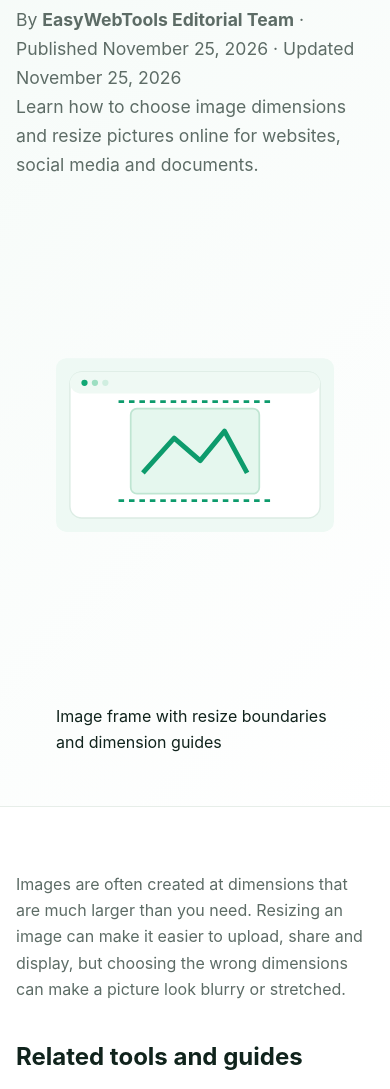
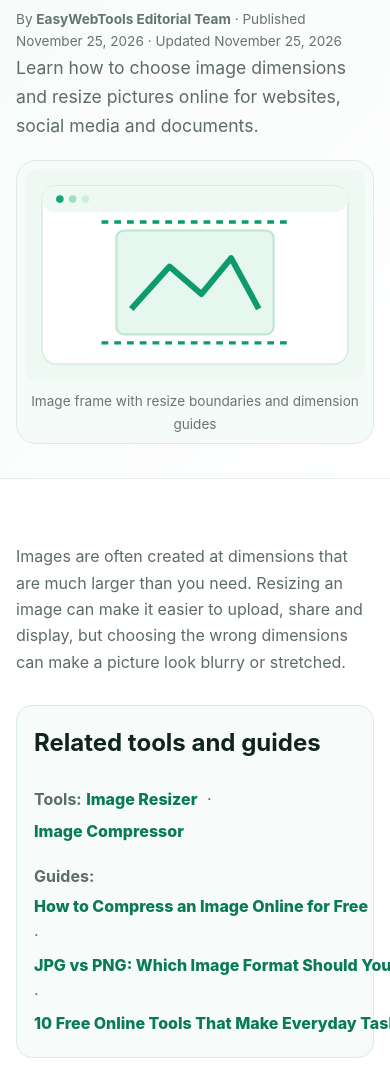
Before and after one commit to smail1983/EasyWebTools, a plain HTML site: page article-image-resizer.html in a window 390 px wide. Shown: the part 503-1592 px from the top of the page. Drawn offline with Linux system fonts and the light colour scheme.

Commit message:
Add responsive styling for article metadata and illustrations

```diff
--- a/assets/style.css
+++ b/assets/style.css
@@ -90,3 +90,19 @@ pre {
     font-size: 0.9rem;
   }
 }
+
+
+/* Article editorial elements */
+.article-byline{margin:12px 0 0!important;color:#64756d!important;font-size:.92rem!important}
+.article-illustration{margin:26px 0 0;padding:14px;background:#f5fbf8;border:1px solid #dcece4;border-radius:20px}
+.article-illustration img{display:block;width:100%;height:auto;max-width:800px;margin:0 auto;border-radius:13px}
+.article-illustration figcaption{margin-top:9px;color:#68766f;font-size:.85rem;text-align:center}
+.article-resource-links{margin:30px 0;padding:22px;border:1px solid #dcece4;border-radius:16px;background:#f7fbf9}
+.article-resource-links h2{margin-top:0}
+.article-resource-links p:last-child{margin-bottom:0}
+.article-resource-links a{display:inline-block;margin:3px 5px 3px 0}
+.related-articles{margin-top:38px;padding-top:24px;border-top:1px solid #e0e9e4}
+.related-articles h2{margin-top:0}
+.related-articles ul{padding-left:22px}
+.related-articles li{margin:9px 0}
+@media(max-width:480px){.article-illustration{padding:8px;margin-top:20px}.article-resource-links{padding:17px}.article-byline{font-size:.85rem!important;line-height:1.6}}
```
